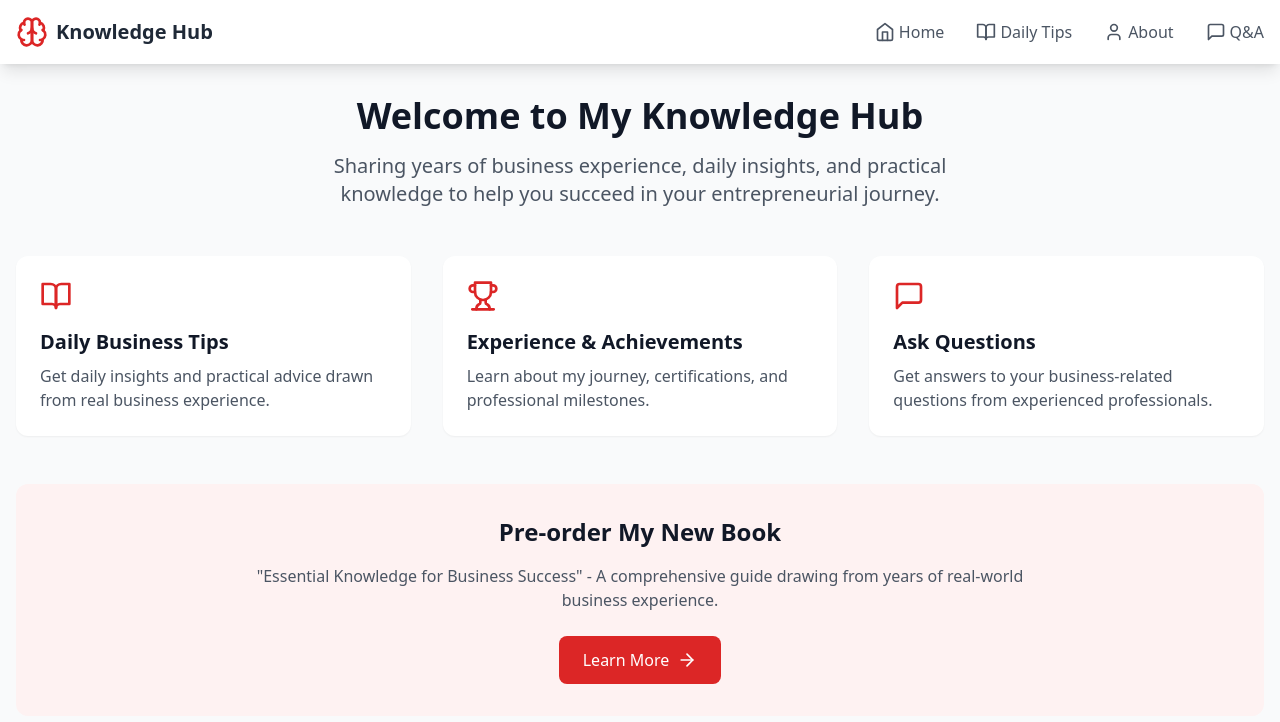
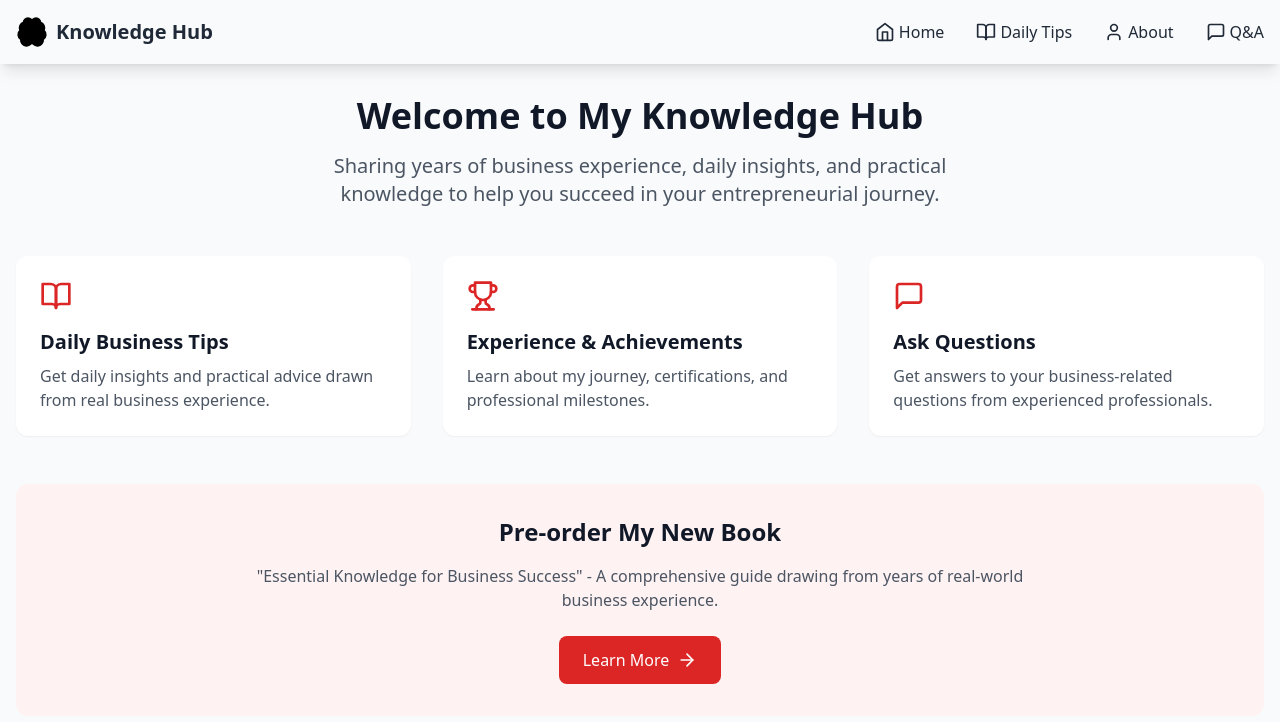
Before and after one commit to ianpm27/New, a React (Vite) app: page / in a window 1280 px wide. Shown: the top 722 px of the page. Built offline with nearby package versions, Linux system fonts and the light colour scheme.

Commit message:
Update App.tsx

```diff
--- a/src/App.tsx
+++ b/src/App.tsx
@@ -15,7 +15,7 @@ function NavLink({ to, icon, text }: { to: string; icon: React.ReactNode; text:
   return (
     <Link
       to={to}
-      className="flex items-center space-x-1 text-gray-600 hover:text-red-600 transition-colors"
+      className="flex items-center space-x-1 text-gray-800 hover:text-red-600 transition-colors"
     >
       {icon}
       <span>{text}</span>
@@ -25,11 +25,11 @@ function NavLink({ to, icon, text }: { to: string; icon: React.ReactNode; text:
 
 function Navbar() {
   return (
-    <nav className="bg-white shadow-lg">
+    <nav className="bg-red shadow-lg">
       <div className="container mx-auto px-4">
         <div className="flex justify-between items-center h-16">
           <Link to="/" className="flex items-center space-x-2">
-            <Brain className="w-8 h-8 text-red-600" />
+            <Brain className="w-8 h-8 text-black-600" fill />
             <span className="text-xl font-bold text-gray-800">Knowledge Hub</span>
           </Link>
           <div className="hidden md:flex space-x-8">
```
